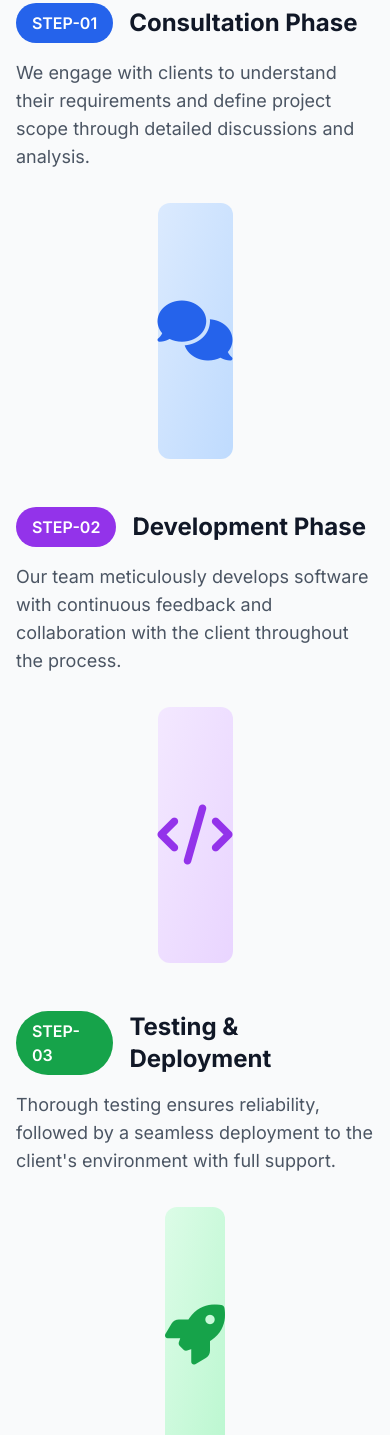
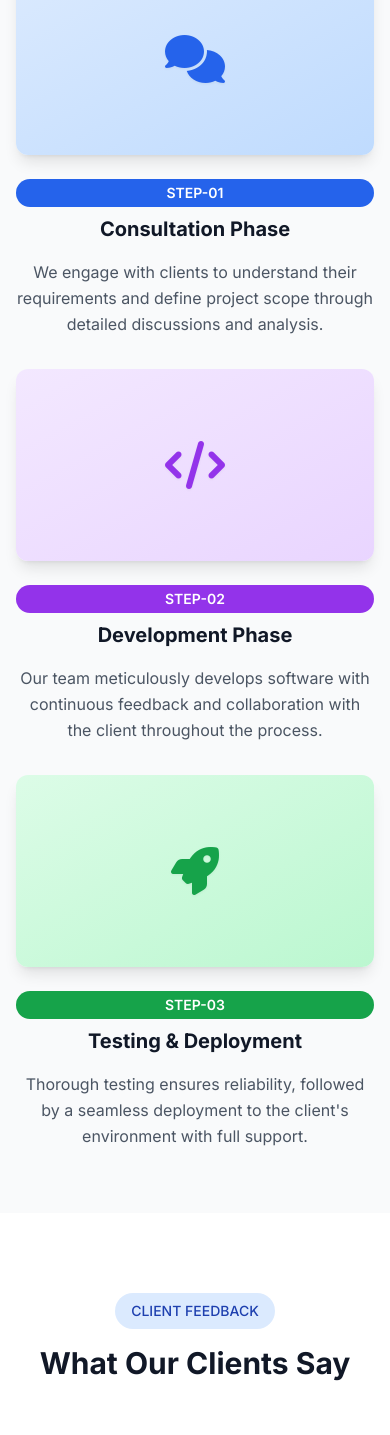
Before and after one commit to GantalaAvinash/vishwavasu-technologies-website, a website: page index.html in a window 390 px wide. Shown: the part 6659-8094 px from the top of the page. Drawn offline with nearby package versions, Linux system fonts and the light colour scheme.

Commit message:
mobile view set

```diff
--- a/index.html
+++ b/index.html
@@ -359,59 +359,62 @@
         </section>
 
         <!-- Process Section -->
-        <section class="py-20 bg-gray-50">
+        <section class="py-16 sm:py-20 bg-gray-50">
             <div class="max-w-7xl mx-auto px-4 sm:px-6 lg:px-8">
-                <div class="text-center mb-16" data-aos="fade-up">
+                <div class="text-center mb-12 sm:mb-16" data-aos="fade-up">
                     <span class="inline-block px-4 py-2 bg-blue-100 text-blue-800 rounded-full text-sm font-medium mb-4">
                         OUR PROCESS
                     </span>
-                    <h2 class="text-3xl md:text-4xl font-bold text-gray-900 mb-6">
+                    <h2 class="text-2xl sm:text-3xl md:text-4xl font-bold text-gray-900 mb-6">
                         How We Approach Software Development
                     </h2>
                 </div>
 
-                <div class="space-y-12">
-                    <div class="flex flex-col md:flex-row items-center gap-8" data-aos="fade-right">
-                        <div class="flex-1">
-                            <div class="flex items-center mb-4">
-                                <span class="bg-blue-600 text-white px-4 py-2 rounded-full font-semibold mr-4">STEP-01</span>
-                                <h3 class="text-2xl font-bold text-gray-900">Consultation Phase</h3>
+                <div class="space-y-8 sm:space-y-12">
+                    <!-- Step 1: Consultation Phase -->
+                    <div class="flex flex-col md:flex-row items-center gap-6 sm:gap-8" data-aos="fade-right">
+                        <div class="flex-1 order-2 md:order-1">
+                            <div class="flex flex-col sm:flex-row sm:items-center mb-4 text-center sm:text-left">
+                                <span class="bg-blue-600 text-white px-3 py-1 sm:px-4 sm:py-2 rounded-full font-semibold mb-2 sm:mb-0 sm:mr-4 text-sm sm:text-base inline-block">STEP-01</span>
+                                <h3 class="text-xl sm:text-2xl font-bold text-gray-900">Consultation Phase</h3>
                             </div>
-                            <p class="text-gray-600 text-lg">We engage with clients to understand their requirements and define project scope through detailed discussions and analysis.</p>
+                            <p class="text-gray-600 text-base sm:text-lg text-center sm:text-left leading-relaxed">We engage with clients to understand their requirements and define project scope through detailed discussions and analysis.</p>
                         </div>
-                        <div class="flex-1">
-                            <div class="w-full h-64 bg-gradient-to-br from-blue-100 to-blue-200 rounded-xl flex items-center justify-center">
-                                <i class="fas fa-comments text-6xl text-blue-600"></i>
+                        <div class="flex-1 order-1 md:order-2 w-full">
+                            <div class="w-full max-w-sm mx-auto md:max-w-none h-48 sm:h-56 md:h-64 bg-gradient-to-br from-blue-100 to-blue-200 rounded-xl flex items-center justify-center shadow-lg">
+                                <i class="fas fa-comments text-5xl sm:text-6xl md:text-7xl lg:text-8xl text-blue-600 drop-shadow-sm"></i>
                             </div>
                         </div>
                     </div>
 
-                    <div class="flex flex-col md:flex-row-reverse items-center gap-8" data-aos="fade-left">
-                        <div class="flex-1">
-                            <div class="flex items-center mb-4">
-                                <span class="bg-purple-600 text-white px-4 py-2 rounded-full font-semibold mr-4">STEP-02</span>
-                                <h3 class="text-2xl font-bold text-gray-900">Development Phase</h3>
+                    <!-- Step 2: Development Phase -->
+                    <div class="flex flex-col md:flex-row-reverse items-center gap-6 sm:gap-8" data-aos="fade-left">
+                        <div class="flex-1 order-2 md:order-1">
+                            <div class="flex flex-col sm:flex-row sm:items-center mb-4 text-center sm:text-left">
+                                <span class="bg-purple-600 text-white px-3 py-1 sm:px-4 sm:py-2 rounded-full font-semibold mb-2 sm:mb-0 sm:mr-4 text-sm sm:text-base inline-block">STEP-02</span>
+                                <h3 class="text-xl sm:text-2xl font-bold text-gray-900">Development Phase</h3>
                             </div>
-                            <p class="text-gray-600 text-lg">Our team meticulously develops software with continuous feedback and collaboration with the client throughout the process.</p>
+                            <p class="text-gray-600 text-base sm:text-lg text-center sm:text-left leading-relaxed">Our team meticulously develops software with continuous feedback and collaboration with the client throughout the process.</p>
                         </div>
-                        <div class="flex-1">
-                            <div class="w-full h-64 bg-gradient-to-br from-purple-100 to-purple-200 rounded-xl flex items-center justify-center">
-                                <i class="fas fa-code text-6xl text-purple-600"></i>
+                        <div class="flex-1 order-1 md:order-2 w-full">
+                            <div class="w-full max-w-sm mx-auto md:max-w-none h-48 sm:h-56 md:h-64 bg-gradient-to-br from-purple-100 to-purple-200 rounded-xl flex items-center justify-center shadow-lg">
+                                <i class="fas fa-code text-5xl sm:text-6xl md:text-7xl lg:text-8xl text-purple-600 drop-shadow-sm"></i>
                             </div>
                         </div>
                     </div>
 
-                    <div class="flex flex-col md:flex-row items-center gap-8" data-aos="fade-right">
-                        <div class="flex-1">
-                            <div class="flex items-center mb-4">
-                                <span class="bg-green-600 text-white px-4 py-2 rounded-full font-semibold mr-4">STEP-03</span>
-                                <h3 class="text-2xl font-bold text-gray-900">Testing & Deployment</h3>
+                    <!-- Step 3: Testing & Deployment -->
+                    <div class="flex flex-col md:flex-row items-center gap-6 sm:gap-8" data-aos="fade-right">
+                        <div class="flex-1 order-2 md:order-1">
+                            <div class="flex flex-col sm:flex-row sm:items-center mb-4 text-center sm:text-left">
+                                <span class="bg-green-600 text-white px-3 py-1 sm:px-4 sm:py-2 rounded-full font-semibold mb-2 sm:mb-0 sm:mr-4 text-sm sm:text-base inline-block">STEP-03</span>
+                                <h3 class="text-xl sm:text-2xl font-bold text-gray-900">Testing & Deployment</h3>
                             </div>
-                            <p class="text-gray-600 text-lg">Thorough testing ensures reliability, followed by a seamless deployment to the client's environment with full support.</p>
+                            <p class="text-gray-600 text-base sm:text-lg text-center sm:text-left leading-relaxed">Thorough testing ensures reliability, followed by a seamless deployment to the client's environment with full support.</p>
                         </div>
-                        <div class="flex-1">
-                            <div class="w-full h-64 bg-gradient-to-br from-green-100 to-green-200 rounded-xl flex items-center justify-center">
-                                <i class="fas fa-rocket text-6xl text-green-600"></i>
+                        <div class="flex-1 order-1 md:order-2 w-full">
+                            <div class="w-full max-w-sm mx-auto md:max-w-none h-48 sm:h-56 md:h-64 bg-gradient-to-br from-green-100 to-green-200 rounded-xl flex items-center justify-center shadow-lg">
+                                <i class="fas fa-rocket text-5xl sm:text-6xl md:text-7xl lg:text-8xl text-green-600 drop-shadow-sm"></i>
                             </div>
                         </div>
                     </div>
```
